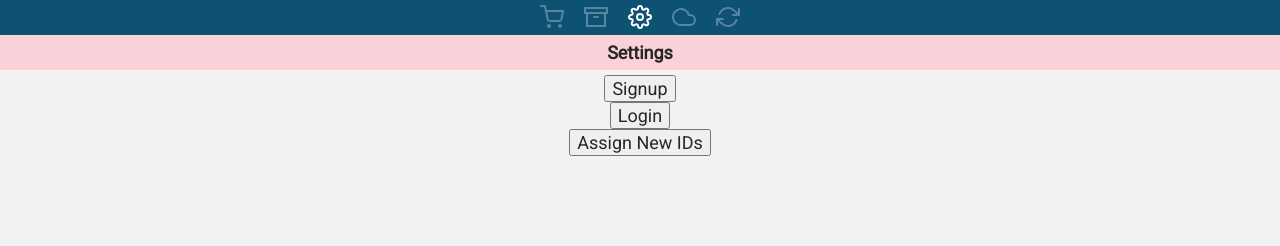
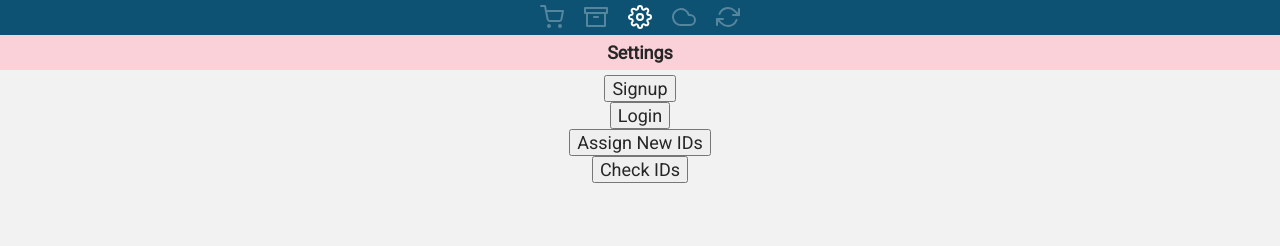
Before and after one commit to NiftyOctopus/lychee-list, a Vue app: page /settings in a window 1280 px wide. Shown: the top 246 px of the page. Built offline with nearby package versions, Linux system fonts and the light colour scheme.

Commit message:
Added id check

```diff
--- a/src/views/RecipeView.vue
+++ b/src/views/RecipeView.vue
@@ -55,7 +55,7 @@
                     const id = parseInt(this.id) == this.id ? parseInt(this.id) : this.id
                     this.$store.dispatch('message', { text: 'Loading recipe ' + id })
                     const items = await this.$db.items.where('recipe').equals(id).toArray()
-                    this.$store.dispatch('message', { text: 'Items: ' + items.length })
+
                     this.$store.commit('addToRecipeItemCache', { id: id, items })
                 }
             },
--- a/src/views/SettingsView.vue
+++ b/src/views/SettingsView.vue
@@ -9,6 +9,7 @@
         <div><router-link to='/auth/signup'><button>Signup</button></router-link></div>
         <div><router-link to='/auth/login'><button>Login</button></router-link></div>
         <div><button @click='assignNewIDs()'>Assign New IDs</button></div>
+        <div><button @click='checkIDs()'>Check IDs</button></div>
 
         <!-- <view-footer></view-footer> -->
     </div>
@@ -43,16 +44,17 @@
         },
         methods: {
             async assignNewIDs() {
-                const recipes = await this.$db.recipes.toArray()
+                const recipes = await this.$db.recipes.limit(1).toArray()
                 this.$store.dispatch('message', { text: recipes.length + ' Recipes' })
 
                 for(let recipe of recipes) {
+                    this.$store.dispatch('message', { text: recipe.name })
                     const id = this.getIDs(recipe.id)
                     const updated = Object.assign({}, recipe)
                     updated.id = id.new
 
-                    //await this.$db.recipes.add(updated)
-                    //await this.$db.recipes.delete(id.old)
+                    await this.$db.recipes.add(updated)
+                    await this.$db.recipes.delete(id.old)
 
                     await this.assignNewItemIDs(id)
                 }
@@ -72,8 +74,8 @@
                     updated.id = id.new
                     updated.recipe = recipe.new
 
-                    //await this.$db.items.add(updated)
-                    //await this.$db.items.delete(id.old)
+                    await this.$db.items.add(updated)
+                    await this.$db.items.delete(id.old)
                 }
             },
             getIDs(id) {
@@ -81,6 +83,16 @@
                     old: id,
                     new: this.createID()
                 }
+            },
+            async checkIDs() {
+                const recipes = await this.$db.recipes.toCollection().primaryKeys()
+                const items   = await this.$db.items.toCollection().primaryKeys()
+
+                const ids  = recipes.concat(items)
+                const ints = ids.filter(id => parseInt(id) == id)
+
+                const text = ints.length + ' ints of ' + ids.length + ' total'
+                this.$store.dispatch('message', { text })
             }
         }
     }
```
